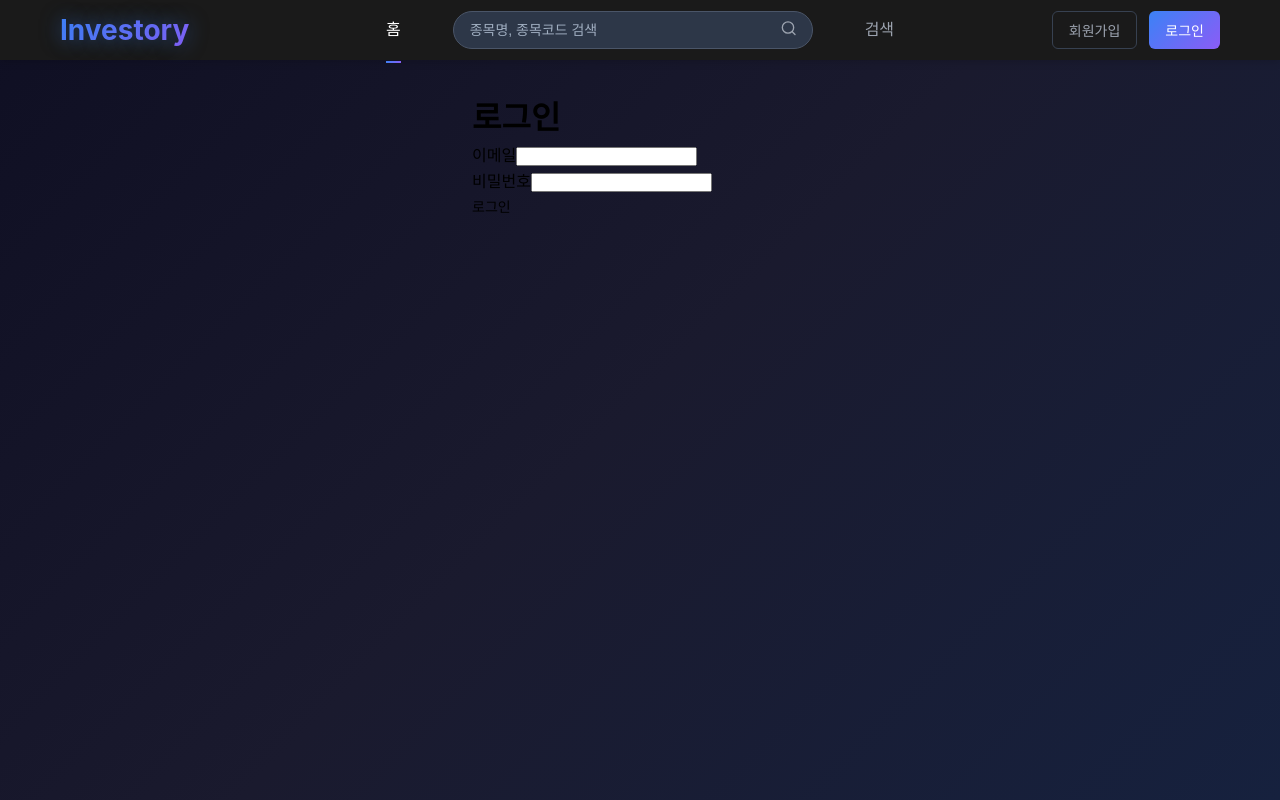
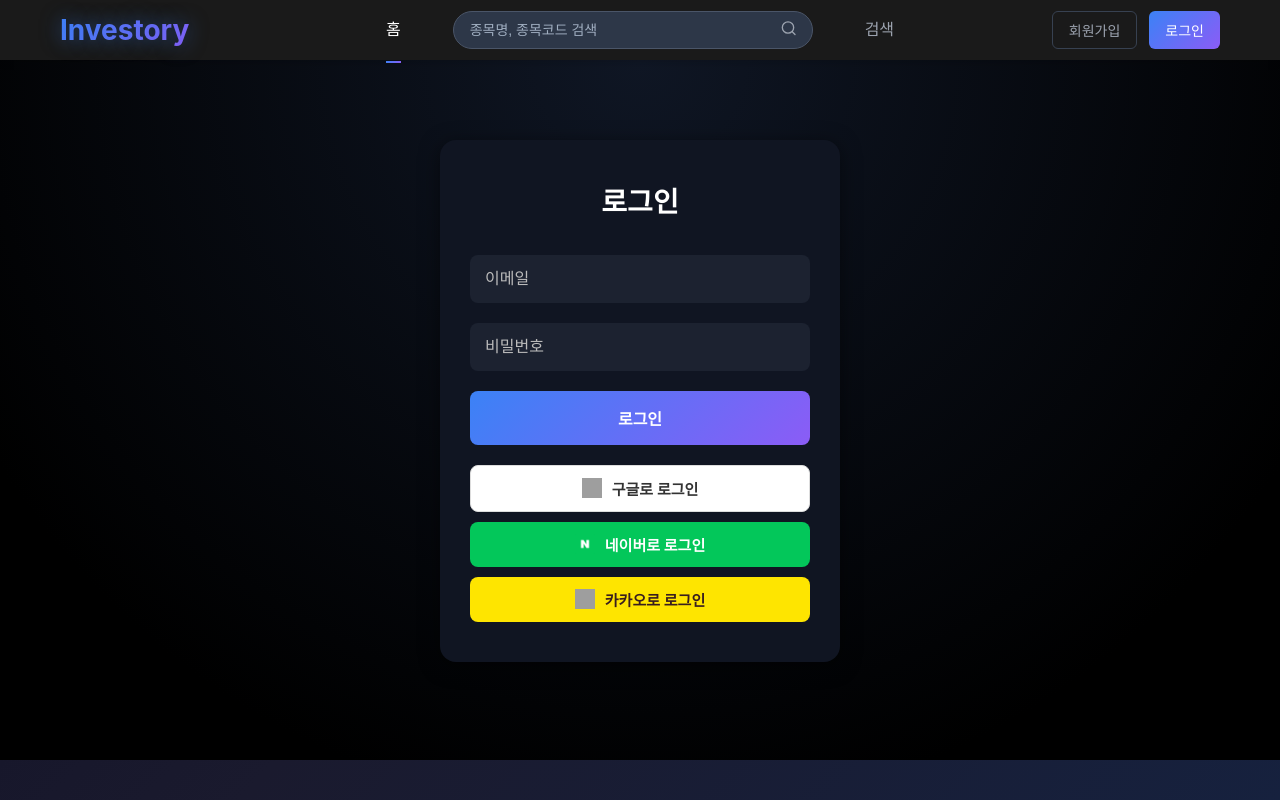
Before and after one commit to msa2-middle/investory_front, a Vue app: page /login in a window 1280 px wide. Built offline with nearby package versions, Linux system fonts and the light colour scheme; grey boxes are pictures that could not be loaded.

Commit message:
feat: 로그인/마이페이지 수정 및 종목정보 API 추가

```diff
--- /dev/null
+++ b/src/api/api.js
@@ -0,0 +1,24 @@
+import axios from 'axios'
+
+const api = axios.create({
+  baseURL: 'http://localhost:8091', // 백엔드 서버 주소
+  headers: {
+    'Content-Type': 'application/json',
+  },
+})
+
+// 인터셉터 추가 (토큰 자동 포함)
+api.interceptors.request.use(
+  (config) => {
+    const token = localStorage.getItem('accessToken')
+    if (token) {
+      config.headers.Authorization = `Bearer ${token}`
+    }
+    return config
+  },
+  (error) => {
+    return Promise.reject(error)
+  }
+)
+
+export default api
--- /dev/null
+++ b/src/api/publicApi.js
@@ -0,0 +1,10 @@
+import axios from 'axios'
+
+const publicApi = axios.create({
+  baseURL: 'http://localhost:8091',
+  headers: {
+    'Content-Type': 'application/json',
+  },
+})
+
+export default publicApi
--- /dev/null
+++ b/src/api/stockApi.js
@@ -0,0 +1,9 @@
+import publicApi from './publicApi'
+
+// 전체 Stock API
+const stockApi = {
+  getStockInfo: (code) => publicApi.get(`/stock/${code}/analytics/stock-info`),
+
+}
+
+export default stockApi
--- /dev/null
+++ b/src/api/userApi.js
@@ -0,0 +1,17 @@
+import api from './api'
+
+// 전체 User API
+const userApi = {
+  signup: (data) => api.post('/users/signup', data),
+  login: (data) => api.post('/users/login', data),
+  getMyPage: () => api.get('/users/me'),
+  updateMyInfo: (updateData) => api.patch('/users/me', updateData),
+  updatePassword: (passwordData) => api.patch('/users/password', passwordData),
+  withdraw: () => api.delete('/users/me'),
+  getMyPosts: () => api.get('/users/me/posts'),
+  getMyLikedPosts: () => api.get('/users/me/likes'),
+  getMyComments: () => api.get('/users/me/comments'),
+  getMyLikedComments: () => api.get('/users/me/liked-comments'),
+}
+
+export default userApi
--- a/src/router/index.js
+++ b/src/router/index.js
@@ -3,6 +3,7 @@
 import LoginView from '../views/LoginView.vue'
 import SignupView from '../views/SignupView.vue'
 import MyPageView from '../views/MyPageView.vue'
+import StockInfoView from '../views/StockInfoView.vue'
 
 const router = createRouter({
   history: createWebHistory(import.meta.env.BASE_URL),
@@ -28,6 +29,11 @@
       component: MyPageView,
     },
     {
+      path: '/stock-info/:mkscShrnIscd',
+      name: 'stock-info',
+      component: StockInfoView
+    },
+    {
       path: '/about',
       name: 'about',
       // route level code-splitting
--- a/src/views/LoginView.vue
+++ b/src/views/LoginView.vue
@@ -1,36 +1,159 @@
 <template>
-  <div class="container">
-    <h1>로그인</h1>
-    <form @submit.prevent="handleLogin">
-      <div>
-        <label>이메일</label>
-        <input type="email" v-model="email" required />
+  <div class="login-page">
+    <div class="login-card">
+      <h2>로그인</h2>
+      <form @submit.prevent="login">
+        <input type="email" v-model="form.email" placeholder="이메일" required />
+        <input type="password" v-model="form.password" placeholder="비밀번호" required />
+        <button type="submit" class="login-btn">로그인</button>
+      </form>
+
+      <div class="social-buttons">
+        <button class="social google">
+          <img src="https://developers.google.com/identity/images/g-logo.png" alt="Google" />
+          구글로 로그인
+        </button>
+        <button class="social naver">
+          <img src="@/assets/icons/naver.png" alt="네이버" />
+          네이버로 로그인
+        </button>
+        <button class="social kakao">
+          <img src="https://developers.kakao.com/assets/img/about/logos/kakaolink/kakaolink_btn_small.png" alt="Kakao" />
+          카카오로 로그인
+        </button>
       </div>
-      <div>
-        <label>비밀번호</label>
-        <input type="password" v-model="password" required />
-      </div>
-      <button type="submit">로그인</button>
-    </form>
+    </div>
   </div>
 </template>
 
-<script setup>
+<script>
 import { ref } from 'vue'
+import userApi from '@/api/userApi'
 
-const email = ref('')
-const password = ref('')
+export default {
+  setup() {
+    const form = ref({
+      email: '',
+      password: '',
+    })
 
-function handleLogin() {
-  console.log('로그인 시도', email.value, password.value)
-  // 추후 axios로 백엔드 로그인 연동할 예정
+    async function login() {
+      try {
+        const response = await userApi.login(form.value)
+        const token = response.data.accessToken
+        // 토큰 저장
+        localStorage.setItem('accessToken', token)
+        alert('로그인 성공!')
+        console.log('로그인 성공:', response.data)
+        // 이후 페이지 이동 등 처리 예정
+      } catch (error) {
+        console.error('로그인 실패:', error)
+        alert('로그인 실패')
+      }
+    }
+
+    return { form, login }
+  },
 }
 </script>
 
 <style scoped>
-.container {
+.login-page {
+  height: calc(100vh - 100px);
+  padding-top: 80px;
+  display: flex;
+  justify-content: center;
+  align-items: flex-start;
+  background: radial-gradient(circle at top, #0f1624, #000000 80%);
+}
+
+.login-card {
+  background-color: #101522;
+  padding: 40px 30px;
+  border-radius: 16px;
+  box-shadow: 0 4px 20px rgba(0, 0, 0, 0.5);
+  width: 100%;
   max-width: 400px;
-  margin: 0 auto;
-  padding: 2rem;
+  color: #ffffff;
+  text-align: center;
+}
+
+.login-card h2 {
+  margin-bottom: 30px;
+  font-size: 28px;
+}
+
+.login-card input {
+  width: 100%;
+  padding: 15px;
+  margin-bottom: 20px;
+  border: none;
+  border-radius: 8px;
+  background: #1c2230;
+  color: #ffffff;
+  font-size: 16px;
+}
+
+.login-card input::placeholder {
+  color: #bbbbbb;
+}
+
+.login-btn {
+  width: 100%;
+  padding: 15px;
+  border: none;
+  border-radius: 8px;
+  background: linear-gradient(135deg, #3b82f6, #8b5cf6);
+  color: white;
+  font-weight: bold;
+  font-size: 16px;
+  cursor: pointer;
+  margin-bottom: 20px;
+  transition: 0.3s;
+}
+
+.login-btn:hover {
+  background: linear-gradient(135deg, #2563eb, #7c3aed);
+}
+
+.social-buttons {
+  display: flex;
+  flex-direction: column;
+  gap: 10px;
+}
+
+.social {
+  display: flex;
+  align-items: center;
+  justify-content: center;
+  gap: 10px;
+  padding: 12px;
+  border: none;
+  border-radius: 8px;
+  font-weight: 600;
+  font-size: 15px;
+  cursor: pointer;
+  transition: 0.2s;
+}
+
+.social img {
+  width: 20px;
+  height: 20px;
+}
+
+.google {
+  background: white;
+  color: #333;
+  border: 1px solid #ddd;
+}
+
+.naver {
+  background: #03c75a;
+  color: white;
+}
+
+.kakao {
+  background: #fee500;
+  color: #381e1f;
 }
 </style>
--- a/src/views/MyPageView.vue
+++ b/src/views/MyPageView.vue
@@ -1,18 +1,61 @@
 <template>
-  <div class="container">
-    <h1>마이페이지</h1>
-    <p>여기에 유저 정보 표시 예정</p>
+  <div class="mypage">
+    <h2>마이페이지</h2>
+
+    <div v-if="user">
+      <p><strong>이메일:</strong> {{ user.email }}</p>
+      <p><strong>이름:</strong> {{ user.name }}</p>
+    </div>
+
+    <div v-else>
+      <p>불러오는 중...</p>
+    </div>
   </div>
 </template>
 
-<script setup>
-// 추후 @AuthenticationPrincipal CustomUserDetails 받아서 사용자 정보 표시 예정
+<script>
+import { ref, onMounted } from 'vue'
+import userApi from '@/api/userApi'
+
+export default {
+  setup() {
+    const user = ref(null)
+
+    async function fetchMyPage() {
+      const token = localStorage.getItem('accessToken')
+      if (!token) {
+        alert('로그인이 필요합니다!')
+        // router.push('/login') 도 가능
+        return
+      }
+
+      try {
+        const response = await userApi.getMyPage()
+        user.value = response.data
+      } catch (error) {
+        console.error('마이페이지 조회 실패:', error)
+        alert('로그인 정보가 유효하지 않습니다. 다시 로그인 해주세요.')
+        // 로그인 페이지로 이동 처리 예정
+      }
+    }
+
+    onMounted(() => {
+      fetchMyPage()
+    })
+
+    return { user }
+  },
+}
 </script>
 
 <style scoped>
-.container {
+.mypage {
   max-width: 600px;
-  margin: 0 auto;
-  padding: 2rem;
+  margin: 50px auto;
+  padding: 30px;
+  background: #101522;
+  color: white;
+  border-radius: 10px;
+  box-shadow: 0 4px 10px rgba(0,0,0,0.3);
 }
 </style>
--- a/src/views/SignupView.vue
+++ b/src/views/SignupView.vue
@@ -11,28 +11,13 @@
         <button type="submit" class="signup-btn">회원가입</button>
       </form>
 
-      <!-- 소셜 가입 -->
-      <div class="social-buttons">
-        <button class="social google">
-          <img src="https://developers.google.com/identity/images/g-logo.png" alt="Google" />
-          구글로 가입
-        </button>
-        <button class="social naver">
-          <img src="@/assets/icons/naver.png" alt="네이버" />
-          네이버로 가입
-        </button>
-        <button class="social kakao">
-          <img src="https://developers.kakao.com/assets/img/about/logos/kakaolink/kakaolink_btn_small.png" alt="Kakao" />
-          카카오로 가입
-        </button>
-      </div>
     </div>
   </div>
 </template>
 
 <script>
 import { ref } from 'vue'
-import axios from 'axios'
+import api from '@/api/api'
 
 export default {
   setup() {
@@ -45,7 +30,7 @@
 
     async function submitForm() {
       try {
-        const response = await axios.post('http://localhost:8091/users/signup', form.value)
+        const response = await api.post('/users/signup', form.value)
         console.log('회원가입 성공:', response.data)
         alert('회원가입 성공!')
       } catch (error) {
--- /dev/null
+++ b/src/views/StockInfoView.vue
@@ -0,0 +1,56 @@
+<template>
+  <div class="stock-info">
+    <h2>종목 기본 정보</h2>
+
+    <div v-if="loading">데이터를 불러오는 중...</div>
+
+    <div v-else-if="stockInfo">
+      <p><strong>종목코드:</strong> {{ stockInfo.pdno }}</p>
+      <p><strong>종목명:</strong> {{ stockInfo.prdtName }}</p>
+      <p><strong>영문명:</strong> {{ stockInfo.prdtEngName }}</p>
+      <p><strong>시장ID:</strong> {{ stockInfo.mktId }}</p>
+      <p><strong>상장주식수:</strong> {{ stockInfo.listgStk }}</p>
+      <p><strong>시가총액:</strong> {{ stockInfo.cpta }}</p>
+    </div>
+
+    <div v-else>
+      <p>데이터를 불러오지 못했습니다.</p>
+    </div>
+  </div>
+</template>
+
+<script setup>
+import { ref, onMounted } from 'vue'
+import { useRoute } from 'vue-router'
+import stockApi from '@/api/stockApi'
+
+const route = useRoute()
+const stockInfo = ref(null)
+const loading = ref(true)
+
+async function fetchStockInfo() {
+  try {
+    const response = await stockApi.getStockInfo(route.params.mkscShrnIscd)
+    stockInfo.value = response.data
+  } catch (error) {
+    console.error('종목 정보 조회 실패:', error)
+  } finally {
+    loading.value = false
+  }
+}
+
+onMounted(fetchStockInfo)
+</script>
+
+<style scoped>
+.stock-info {
+  max-width: 600px;
+  margin: 50px auto;
+  padding: 30px;
+  background: #101522;
+  color: white;
+  border-radius: 10px;
+  box-shadow: 0 4px 10px rgba(0,0,0,0.3);
+  text-align: left;
+}
+</style>
```
Also changed, not shown: src/api/axios.js (deleted, +0 -10 lines), src/api/user.js (deleted, +0 -10 lines).
